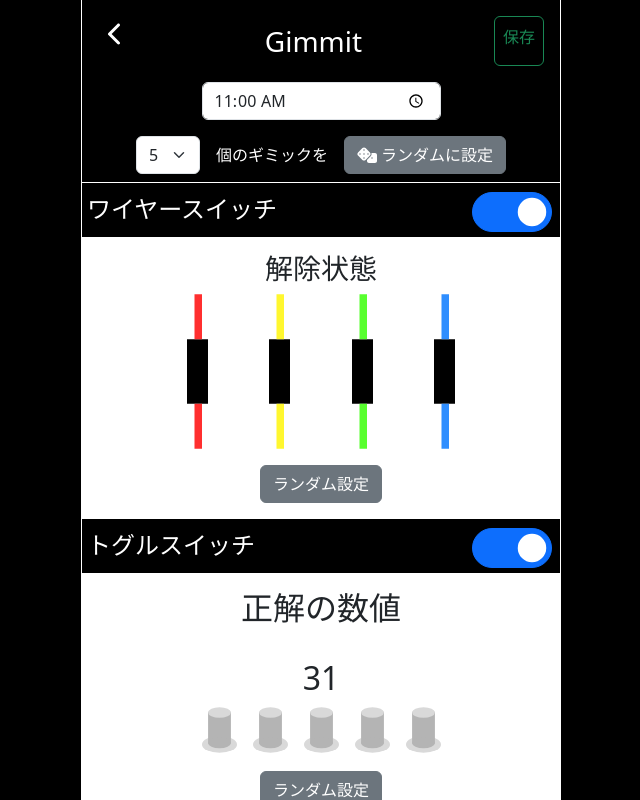
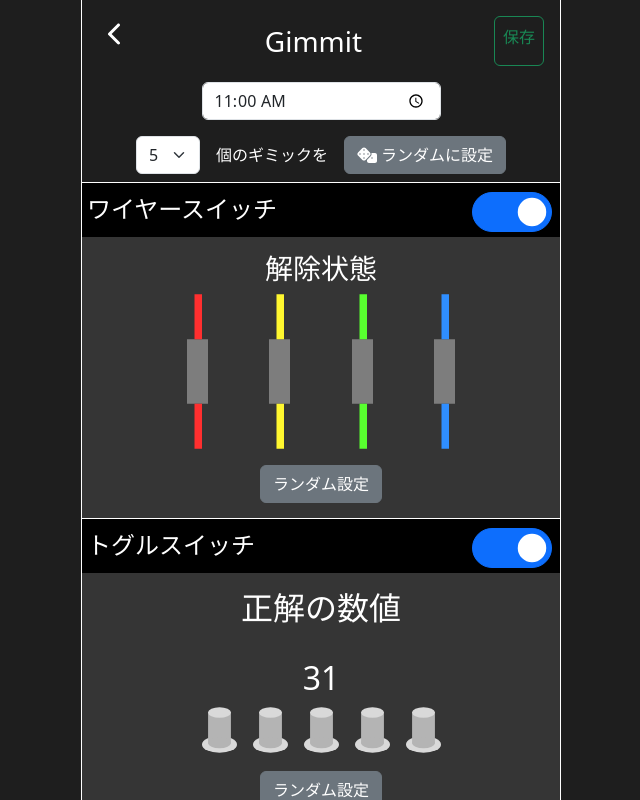
Before and after one commit to ProjectGimmit/settingPages, a React (Vite) app: page /fri/config in a window 1280 px wide. Shown: the top 800 px of the page, without its empty margins (319-959 px from the left). Built offline with nearby package versions, Linux system fonts and the light colour scheme.

Commit message:
背景色変更とそれに伴う修正

```diff
--- a/src/components/level.css
+++ b/src/components/level.css
@@ -1,7 +1,7 @@
 .levelBox{
     width: 300px;
     padding: 25px;
-    background-color: #D9D9D9;
+    background-color: #7B7B7B;
 }
 
 .level {
--- a/src/components/wire.tsx
+++ b/src/components/wire.tsx
@@ -8,8 +8,8 @@ return (
     <div style={{ position: 'relative', margin: '0 0px' }}>
     {!isBanVisible && (
         <svg xmlns="http://www.w3.org/2000/svg" width="21" height="155" viewBox="0 0 14 103" fill="none" onClick={onMinusClick}>
-            <rect y="30" width="14" height="20" fill="black"/>
-            <rect y="53" width="14" height="20" fill="black"/>
+            <rect y="30" width="14" height="20" fill="#7D7D7D"/>
+            <rect y="53" width="14" height="20" fill="#7D7D7D"/>
             <rect x="5" width="5" height="30" fill={minusColor}/>
             <rect x="5" y="73" width="5" height="30" fill={minusColor}/>
         </svg>
@@ -18,7 +18,7 @@ return (
 
     {isBanVisible && (
         <svg xmlns="http://www.w3.org/2000/svg" width="21" height="155" viewBox="0 0 14 103" fill="none" onClick={onMinusClick}>
-            <rect y="30" width="14" height="43" fill="black"/>
+            <rect y="30" width="14" height="43" fill="#7D7D7D"/>
             <rect x="5" width="5" height="30" fill={minusColor}/>
             <rect x="5" y="73" width="5" height="30" fill={minusColor}/>
         </svg>
--- a/src/index.css
+++ b/src/index.css
@@ -28,7 +28,7 @@ body {
   place-items: center;
   min-width: 320px;
   min-height: 100vh;
-  background-color: black;
+  background-color: #1E1E1E;
 }
 
 h1 {
--- a/src/routes/Config.css
+++ b/src/routes/Config.css
@@ -1,5 +1,6 @@
 .configComponentBox {
-    background-color: white;
+    background-color: #353535;
+    color: white;
     text-align: center;
 }
 
@@ -37,7 +38,7 @@ body{
 #wrapper {
     min-height: 100vh;
     height: fit-content;
-    background-color: black;
+    background-color: #1E1E1E;
 }
 
 .gimmickComponent{
@@ -45,7 +46,7 @@ body{
 }
 
 .config-header{
-    background-color: black;
+    background-color: #1E1E1E;
     display: flex;
     justify-content: space-between;
  }
--- a/src/routes/Manual.css
+++ b/src/routes/Manual.css
@@ -1,5 +1,5 @@
 .manual-header{
-    background-color: black;
+    background-color: #1E1E1E;
     display: flex;
 }
 
@@ -18,12 +18,13 @@
 }
 
 .manual-body{
-    background-color: white;
+    background-color: white!important;
     min-height: 100vh;
-    /* background-color: black; */
+    background-color: #1E1E1E;
 }
 
 .manual-text-box{
+    background-color: white;
     padding: 20px;
 }
 
--- a/src/routes/Top.css
+++ b/src/routes/Top.css
@@ -5,7 +5,7 @@
     min-height: 100vh;
     height: fit-content;
     color: white;
-    background-color: black;
+    background-color: #1E1E1E;
 }
 .time-limit {
     text-align: center;
```
